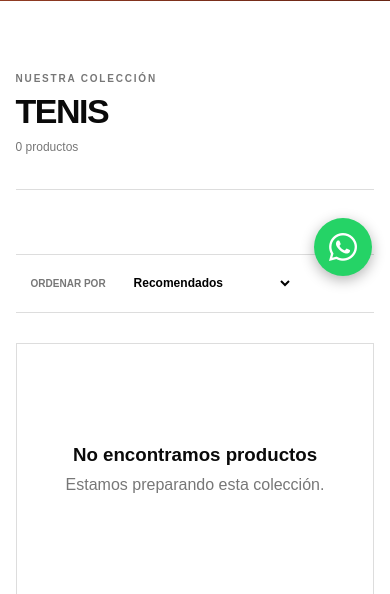
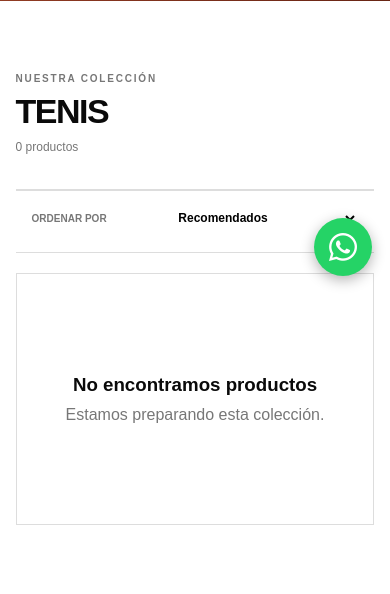
Before and after one commit to marian134/sopitenispadel, a Flask app: page /catalogo/tenis in a window 390 px wide. Shown: the part 550-1144 px from the top of the page. Run offline with Flask 3, Linux system fonts and the light colour scheme.

Commit message:
Fix filtros y menú de categorías en mobile

```diff
--- a/static/css/style.css
+++ b/static/css/style.css
@@ -2413,22 +2413,35 @@ form {
         margin-top: 35px;
     }
 
+    /* --- Filtros en celular --- */
+
     .shop-toolbar {
         display: block;
         height: auto;
-    }
+        margin-bottom: 20px;
+    }
+
     .shop-filters {
+        position: relative;
+        height: auto;
+        display: grid;
+        grid-template-columns: 1fr 1fr;
         overflow: visible;
-        position: relative;
     }
 
     .shop-filter {
         position: static;
+        height: 56px;
     }
 
     .shop-filter summary {
+        justify-content: space-between;
+        gap: 8px;
         padding: 0 16px;
-        gap: 10px;
+    }
+
+    .shop-filter:last-child summary {
+        border-right: 0;
     }
 
     .shop-filter-menu {
@@ -2440,10 +2453,19 @@ form {
     }
 
     .shop-sort {
-        min-height: 58px;
-        padding: 0 15px;
+        justify-content: space-between;
+        min-height: 56px;
+        padding: 0 16px;
         border-top: 1px solid #ddd;
     }
+
+    .shop-sort select {
+        flex: 1;
+        min-width: 0;
+        max-width: 60%;
+    }
+
+    /* --- Fin filtros en celular --- */
 
     .shop-grid {
         grid-template-columns: repeat(2, minmax(0, 1fr));
--- a/templates/base.html
+++ b/templates/base.html
@@ -17,7 +17,7 @@
   <meta property="og:image" content="{% block og_image %}{{ url_abs(url_for('static', filename='img/og-default.png')) }}{% endblock %}">
   <meta name="twitter:card" content="summary_large_image">
 
-  <link rel="stylesheet" href="{{ url_for('static', filename='css/style.css') }}?v=20261022">
+  <link rel="stylesheet" href="{{ url_for('static', filename='css/style.css') }}?v=20261023">
   <link rel="stylesheet" href="https://cdnjs.cloudflare.com/ajax/libs/font-awesome/6.5.1/css/all.min.css">
 
   {% block head_extra %}{% endblock %}
```
